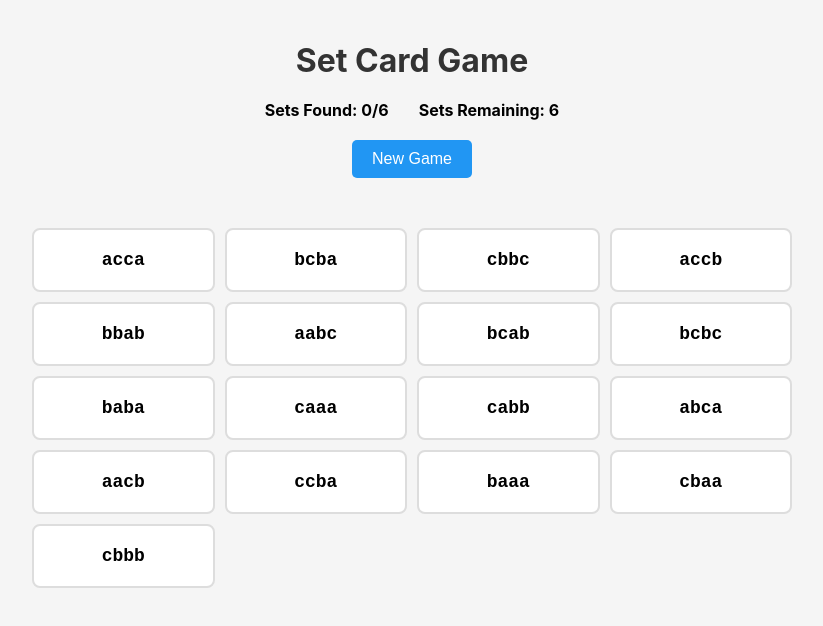
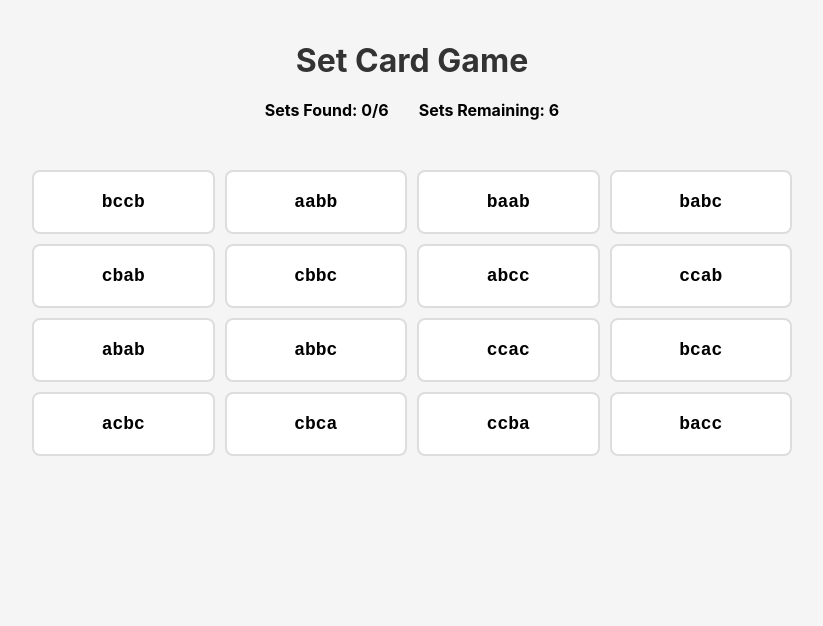
Before and after one commit to cpoonolly/set-game, a React (Vite) app: page / in a window 1280 px wide. Shown: the top 626 px of the page, without its empty margins (228-1051 px from the left). Built offline with nearby package versions, Linux system fonts and the light colour scheme.

Commit message:
Fixing up some of the claude logic

```diff
--- a/src/App.tsx
+++ b/src/App.tsx
@@ -1,44 +1,20 @@
-import React, { useState } from 'react';
+import React, { useCallback, useMemo, useState } from 'react';
 import { SetGame } from './SetGame';
 import './App.css';
 
 const App: React.FC = () => {
-  const [game, setGame] = useState<SetGame>(() => new SetGame(Date.now().toString()));
-  const [selectedCards, setSelectedCards] = useState<Set<string>>(new Set());
+  const game = useMemo(() => new SetGame(new Date().toISOString().split('T')[0]), []);
 
-  const handleCardClick = (card: string) => {
-    const newSelected = new Set(selectedCards);
+  const [tickCount, setTickCount] = useState<number>(0);
+  const tick = useCallback(() => setTickCount(prev => prev + 1), [setTickCount]);
 
-    if (newSelected.has(card)) {
-      newSelected.delete(card);
-    } else {
-      newSelected.add(card);
-    }
+  const handleCardClick = useCallback((card: string) => {
+    game.selectCard(card);
+    tick();
+  }, [game, tickCount, tick]);
 
-    setSelectedCards(newSelected);
-
-    if (newSelected.size === 3) {
-      const newGame = new SetGame(game.board.cards.toString());
-      newGame.board = game.board;
-      newGame.foundSets = game.foundSets;
-      newGame.events = [...game.events];
-      newGame.startTime = game.startTime;
-      newGame.endTime = game.endTime;
-      newGame.currentSet = game.currentSet;
-
-      Array.from(newSelected).forEach(selectedCard => {
-        newGame.selectCard(selectedCard);
-      });
-
-      setGame(newGame);
-      setSelectedCards(new Set());
-    }
-  };
-
-  const handleNewGame = () => {
-    setGame(new SetGame(Date.now().toString()));
-    setSelectedCards(new Set());
-  };
+  const selectedCards = useMemo(() => game.currentSet, [game, tickCount]);
+  const lastEvent = useMemo(() => game.lastEvent, [game, tickCount]);
 
   return (
     <div className="app">
@@ -49,9 +25,6 @@ const App: React.FC = () => {
           <p>Sets Remaining: {game.setsRemainingCount}</p>
           {game.isComplete && <p className="complete">Game Complete! 🎉</p>}
         </div>
-        <button onClick={handleNewGame} className="new-game-btn">
-          New Game
-        </button>
       </header>
 
       <div className="game-board">
@@ -66,11 +39,11 @@ const App: React.FC = () => {
         ))}
       </div>
 
-      {game.lastEvent && (
+      {lastEvent && selectedCards.size === 0 && (
         <div className="last-event">
-          {game.lastEvent.type === 0 && <p className="success">Set found! ✓</p>}
-          {game.lastEvent.type === 1 && <p className="warning">Set already found!</p>}
-          {game.lastEvent.type === 2 && <p className="error">Invalid set! ✗</p>}
+          {lastEvent.type === 0 && <p className="success">Set found! ✓</p>}
+          {lastEvent.type === 1 && <p className="warning">Set already found!</p>}
+          {lastEvent.type === 2 && <p className="error">Invalid set! ✗</p>}
         </div>
       )}
     </div>
--- a/src/SetGame.ts
+++ b/src/SetGame.ts
@@ -1,8 +1,7 @@
-import { Set } from 'immutable';
+import { Set, Map } from 'immutable';
 import seedrandom from 'seedrandom'
 
-function sampleSize<T>(array: T[], size: number, seed: string): T[] {
-    const randomGenerator = seedrandom(seed);
+function sampleSize<T>(array: T[], size: number, randomGenerator: () => number): T[] {
     const result: T[] = [];
     let indices = Set<number>();
 
@@ -17,7 +16,7 @@ function sampleSize<T>(array: T[], size: number, seed: string): T[] {
     return result;
 }
 
-export const BOARD_SIZE = 12;
+export const BOARD_SIZE = 16;
 export const SET_SIZE = 3;
 export const SET_COUNT = 6;
 
@@ -72,23 +71,26 @@ export const ALL_VALID_SETS: Set<Card>[] = [
 ];
 
 export function generateRandomBoard(numCards: number, numSets: number, seed: string): Board {
+    const randomGenerator = seedrandom(seed);
+    let attemptCount = 0;
+
     while (true) {
-        // console.log("Attempting to create board");
+        console.log(`Generating random board (seed: ${seed}, attempt: ${attemptCount})`);
 
-        const setsInBoard = sampleSize(ALL_VALID_SETS, numSets, seed);
+        const setsInBoard = sampleSize(ALL_VALID_SETS, numSets, randomGenerator);
         let cardsInBoard = setsInBoard.reduce(
             (acc, validSet) => acc.union(validSet),
             Set<Card>()
         );
 
-        // console.log(` - setsInBoard: ${setsInBoard}`);
-        // console.log(` - cardsInBoard: ${cardsInBoard}`);
+        console.log(` - setsInBoard: ${setsInBoard}`);
+        console.log(` - cardsInBoard: ${cardsInBoard}`);
 
         for (let card of ALL_CARDS) {
-            if (cardsInBoard.size > numCards) break;
+            if (cardsInBoard.size >= numCards) break;
 
             if (cardsInBoard.has(card)) {
-                // console.log(` - skipping card (already in board): ${card}`);
+                console.log(` - skipping card (already in board): ${card}`);
                 continue;
             }
 
@@ -96,19 +98,24 @@ export function generateRandomBoard(numCards: number, numSets: number, seed: str
                 .some(set => set.has(card) && set.intersect(cardsInBoard).size > 2);
 
             if (cardFormsNewSet) {
-                // console.log(` - skipping card (forms a new set): ${card}`);
+                console.log(` - skipping card (forms a new set): ${card}`);
                 continue;
             }
 
             cardsInBoard = cardsInBoard.add(card);
-            // console.log(` - adding card: ${card}`);
+            console.log(` - adding card: ${card}`);
         }
 
-        if (cardsInBoard.size > numCards) {
+        if (cardsInBoard.size === numCards) {
             return {cards: cardsInBoard, sets: Set(setsInBoard)};
         }
 
-        // console.log(` - FAILED`);
+        console.log(` - ending boardSize: ${cardsInBoard.size} - trying again...`);
+        attemptCount++;
+
+        if (attemptCount > 1000) {
+            throw Error(`Failed to generate board after ${attemptCount} attemps`);
+        }
     }
 }
 
```
